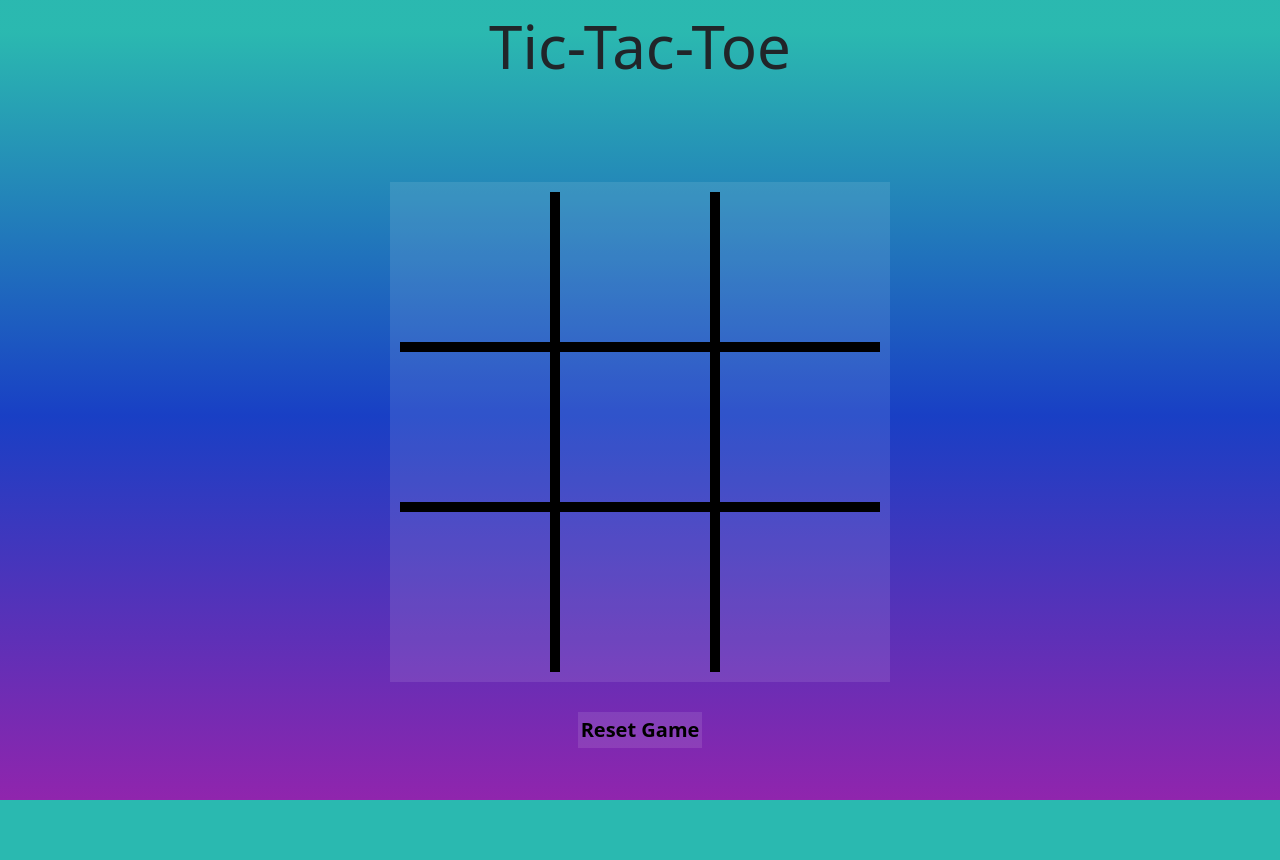
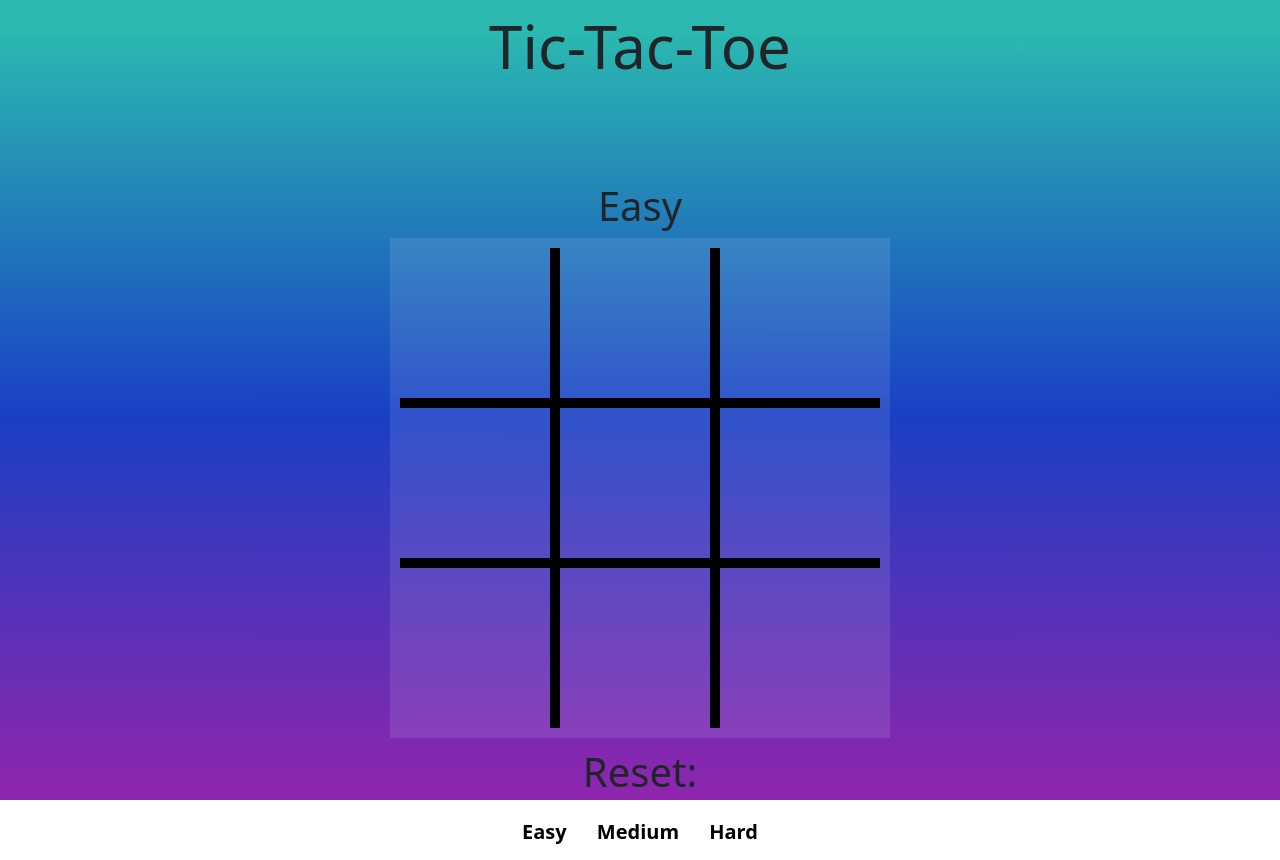
Before and after one commit to missile720/tic-tac-toe, a PHP site: page / in a window 1280 px wide. Before the commit the page ends 800 px from the top, so only its background shows below. Run offline with PHP 8.4, Linux system fonts and the light colour scheme.

Commit message:
feat(level buttons): Added three level buttons that change the html level displayed

```diff
--- a/css/styles.css
+++ b/css/styles.css
@@ -45,8 +45,20 @@
     border-bottom: solid 10px black;
 }
 
-#reset{
-    margin-top: 30px;
+.resetButtons{
+    display: flex;
+    flex-direction: column;
+    justify-content: center;
+    align-items: center;
+}
+
+.reset{
+    margin-top: 10px;
+}
+
+#resetEasy, #resetMedium, #resetHard{
+    margin-top: 20px;
+    margin: 10px;
     background-color:rgba(255, 255, 255, 0.1);
     padding: 3px;
     border: none;
@@ -54,7 +66,7 @@
     font-size: 20px;
 }
 
-#reset:hover{
+#resetEasy:hover, #resetMedium:hover, #resetHard:hover{
     background-color:rgba(40,184,175,0.9864320728291317);
     mix-blend-mode: lighten;
 }
--- a/index.html
+++ b/index.html
@@ -26,6 +26,7 @@
 <body>
     <div class="bodyContainer">
         <h1 class="title">Tic-Tac-Toe</h1>
+        <h1 class="level"></h1>
         <div class="board">
             <div class="space" id="box1"></div>
             <div class="space" id="box2"></div>
@@ -37,7 +38,16 @@
             <div class="space" id="box8"></div>
             <div class="space" id="box9"></div>
         </div>
-        <button id="reset">Reset Game</button>
+        <div class="resetButtons">
+            <h1 class="reset">Reset:</h1>
+            <div class="buttons">
+                <button id="resetEasy">Easy</button>
+                <button id="resetMedium">Medium</button>
+                <button id="resetHard">Hard</button>
+            </div>
+
+        </div>
+
     </div>
 
     <!-- Modal -->
@@ -46,14 +56,13 @@
             <div class="modal-content">
                 <div class="modal-header">
                     <h5 class="modal-title" id="exampleModalLabel">Game Over!</h5>
-                    <button type="button" class="btn-close" data-bs-dismiss="modal" aria-label="Close"
-                        id="reset2"></button>
+                    <button type="button" class="btn-close" data-bs-dismiss="modal" aria-label="Close" id="reset2"></button>
                 </div>
                 <div class="modal-body">
                     <h5><span id="winner"></span></h5>
                 </div>
                 <div class="modal-footer">
-                    <button type="button" class="btn btn-secondary" data-bs-dismiss="modal" id="reset1">Reset</button>
+                    <button type="button" class="btn btn-secondary" data-bs-dismiss="modal" id="reset1">Close</button>
                 </div>
             </div>
         </div>
--- a/js/script.js
+++ b/js/script.js
@@ -1,8 +1,10 @@
 let board = [null,null,null,null,null,null,null,null,null];
+//default level to easy
+let level = "Easy";
 
-initialize();
+initialize(level);
 
-function initialize(){
+function initialize(levels){
     //selects all spaces
     let spaces = document.querySelectorAll(".space");
 
@@ -10,6 +12,8 @@
     for(let i = 0; i < spaces.length; i++){
         spaces[i].addEventListener("click", userClick);
     }
+
+    document.querySelector(".level").innerHTML = levels;
 }
 
 //creates connection from js to html modal
@@ -40,6 +44,8 @@
 }
 
 function computerClick(width){
+
+    if(level === "Easy"){
         let check = true;
         while(check){
             let j = 0;
@@ -85,6 +91,13 @@
             if(j > 8){
                 check = false;
             }
+        }
+    }
+    else if(level === "Medium"){
+
+    }
+    else if(level === "Hard"){
+
     }
 }
 
@@ -233,13 +246,19 @@
     }
 }
 
-//dom that executes when user clicks on the reset button
-document.getElementById("reset").onclick = function(){reset()};
-document.getElementById("reset1").onclick = function(){reset()};
-document.getElementById("reset2").onclick = function(){reset()};
+//dom that executes when user clicks on the reset button with level
+document.getElementById("resetEasy").onclick = function(){reset("Easy")};
+document.getElementById("resetMedium").onclick = function(){reset("Medium")};
+document.getElementById("resetHard").onclick = function(){reset("Hard")};
+
+//resets that occur on win or lose keeping the current level difficulty
+document.getElementById("reset1").onclick = function(){reset(level)};
+document.getElementById("reset2").onclick = function(){reset(level)};
 
 //resets the game
-function reset(){
+function reset(levels){
+    //sets level to current selected level by button
+    level = levels;
     board = [null,null,null,null,null,null,null,null,null];
 
     //selects all spaces
@@ -252,5 +271,5 @@
     }
 
     //runs initial set up code
-    initialize();
+    initialize(level);
 }
```
Lines whose indentation alone changed are shown as unchanged.
